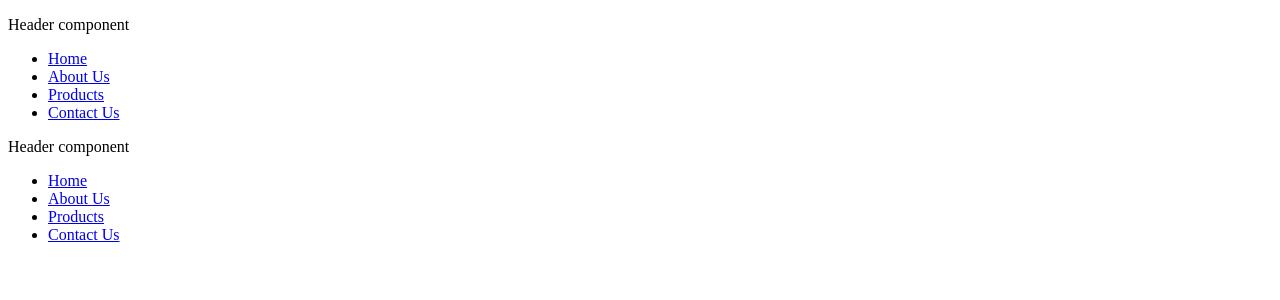
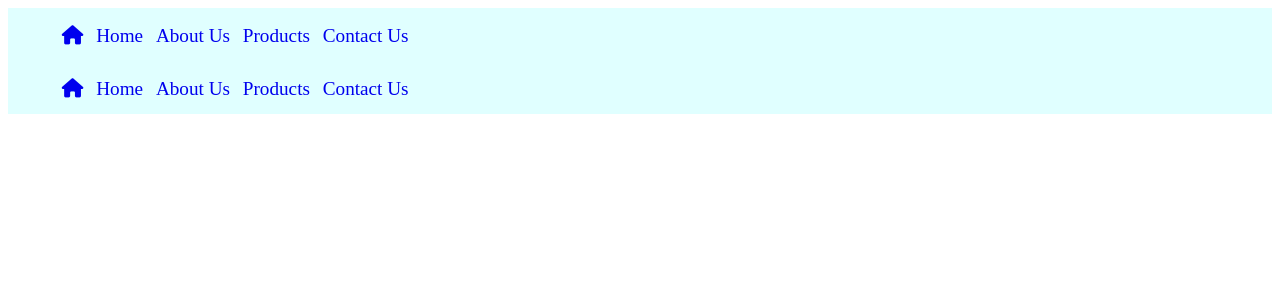
Before and after one commit to Ragulindia/ang-project, an Angular app: page /header in a window 1280 px wide. Shown: the top 300 px of the page. Built offline with nearby package versions, Linux system fonts and the light colour scheme.

Commit message:
header creating

```diff
--- a/src/app/app-routing.module.ts
+++ b/src/app/app-routing.module.ts
@@ -15,6 +15,7 @@ const routes: Routes = [
   {
     path:'header',component:headercomponent
   },
+
 ]
 
 @NgModule({
--- a/src/app/app.module.ts
+++ b/src/app/app.module.ts
@@ -17,12 +17,9 @@ import { ServicesComponent } from './services/services.component';
     Companant1Component,
     Component2Component,
     headercomponent,
-
     AboutUsComponent,
     ProductsComponent,
     ServicesComponent,
-
-
   ],
   imports: [
     BrowserModule,
--- a/src/app/component2/component2.component.html
+++ b/src/app/component2/component2.component.html
@@ -23,4 +23,10 @@
         </tr>
     </table>
 </div>
+<hr>
+<div>
+    <p>Using Interpolation</p>
+    <span>{{title}}</span>
+    <button type="submit" (click)="data_binding()">click event</button>
+</div>
 <router-outlet></router-outlet>
--- a/src/app/component2/component2.component.ts
+++ b/src/app/component2/component2.component.ts
@@ -75,4 +75,8 @@ export class Component2Component implements OnInit {
     }
   }
 
+  title:string="This is the interpolation value from typescript";
+  data_binding(){
+    this.title="The value changed by CLICK Event";
+  }
 }
--- a/src/app/header/header.component.css
+++ b/src/app/header/header.component.css
@@ -0,0 +1,21 @@
+.header li {
+    list-style-type: none;
+    font-size: 1.5vw;
+    float: left;
+    padding-left: 1vw;
+    padding-top: 0%;
+    padding-bottom: 1vw;
+}
+
+.header a {
+    text-decoration: none;
+}
+.head {
+    width: 100%;
+    border: 1px solid lightcyan;
+    box-sizing: border-box;
+    overflow: auto;
+    margin-top: 0%;
+    background-color: lightcyan;
+    padding-top: 0%;
+}
--- a/src/app/header/header.component.html
+++ b/src/app/header/header.component.html
@@ -1,7 +1,7 @@
-<p>Header component</p>
 
-<div>
-    <ul>
+<div class="head">
+    <ul class="header">
+        <li><a routerLink=""><i class="fa-sharp fa-solid fa-house"></i></a></li>
         <li><a routerLink="">Home</a></li>
         <li><a routerLink="">About Us</a></li>
         <li><a routerLink="">Products</a></li>
--- a/src/index.html
+++ b/src/index.html
@@ -6,6 +6,7 @@
   <base href="/">
   <meta name="viewport" content="width=device-width, initial-scale=1">
   <link rel="icon" type="image/x-icon" href="favicon.ico">
+  <script src="https://kit.fontawesome.com/699b461d88.js" crossorigin="anonymous"></script>
 </head>
 <body>
 
```
Also changed, not shown: src/app/component1/companant1.component.css (line endings or trailing spaces).
